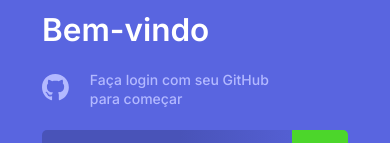
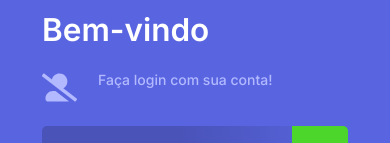
Before and after one commit to kevinpagliuca/Move.it, a Next.js app: page / in a window 390 px wide. Shown: the part 209-352 px from the top of the page. Built offline with nearby package versions, Linux system fonts and the light colour scheme; no server answers.

Commit message:
Fixing mobile layout

```diff
--- a/src/pages/login/index.tsx
+++ b/src/pages/login/index.tsx
@@ -2,7 +2,7 @@ import React from 'react';
 import Head from 'next/head';
 
 import { GetServerSideProps, NextPage } from 'next';
-import {FaArrowRight, FaFacebook, FaGithub, FaGoogle} from 'react-icons/fa';
+import {FaArrowRight, FaFacebook, FaUserAltSlash, FaGithub, FaGoogle} from 'react-icons/fa';
 
 import { useTheme } from '../../contexts/ThemeContext';
 import { useAuth } from '../../contexts/AuthContext';
@@ -25,9 +25,9 @@ const Login: NextPage = () => {
                 <strong>Bem-vindo</strong>
 
                 <header>
-                    <FaGithub color={theme.textHighlight} />
+                    <FaUserAltSlash color={theme.textHighlight} />
                     <p>
-                        Faça login com seu GitHub para começar
+                        Faça login com sua conta!
                     </p>
                 </header>
                 <button
```
Also changed, not shown: src/styles/pages/LeaderBoard.module.css (+9 -0 lines).
